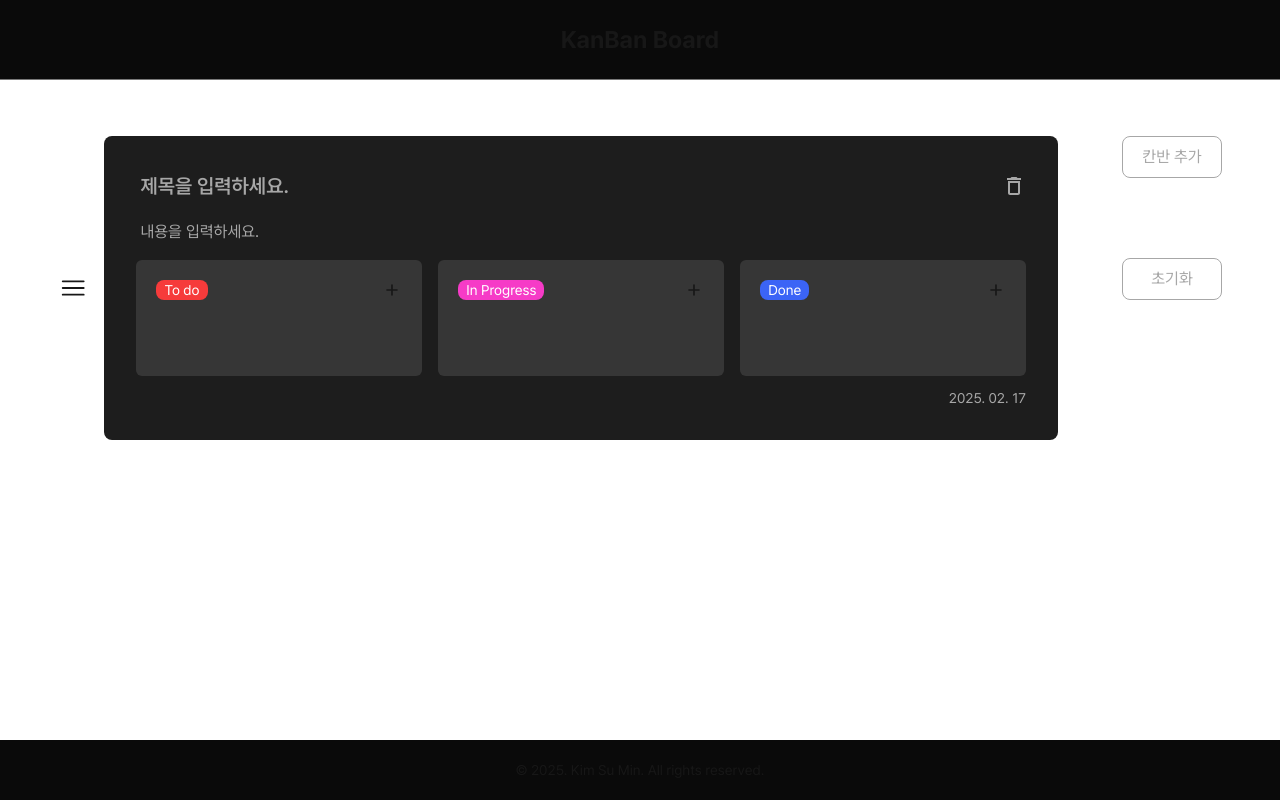
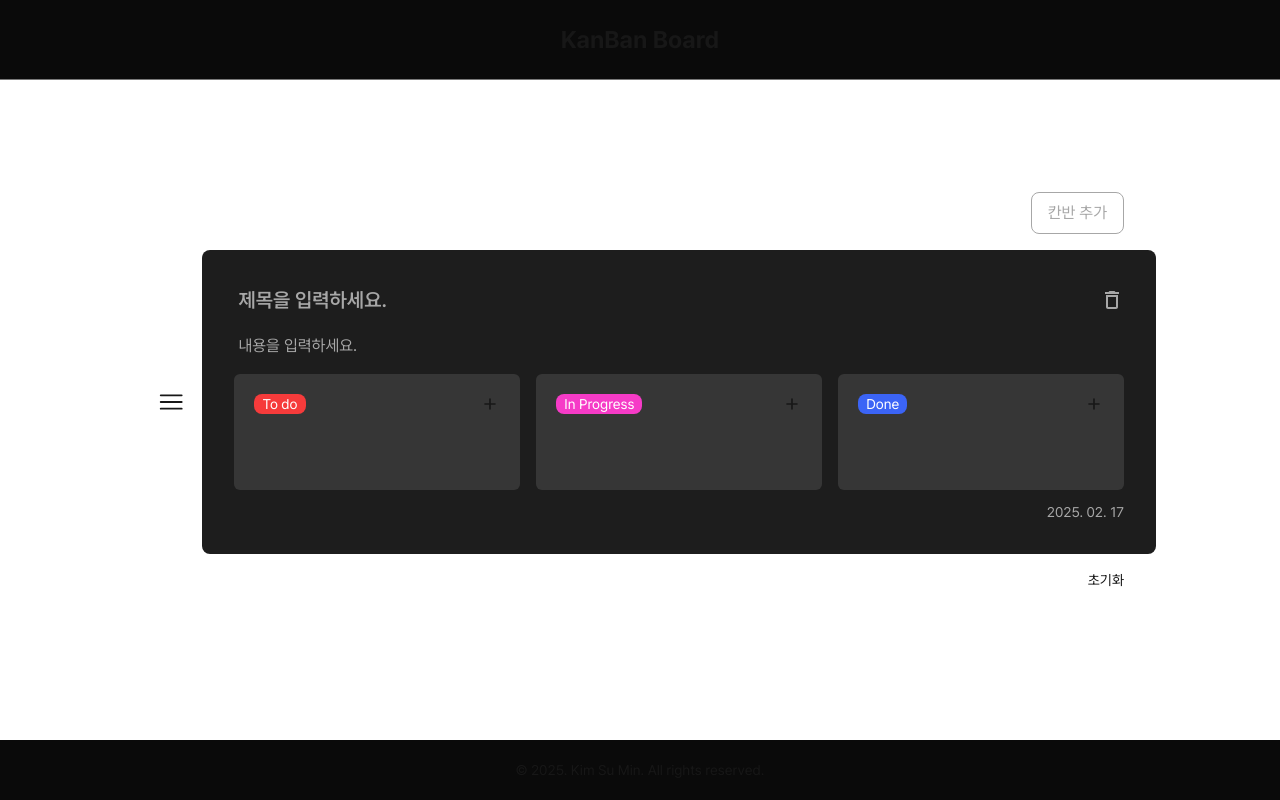
Before and after one commit to ssumanlife/kanban-todo, a Next.js app: page / in a window 1280 px wide. Built offline with nearby package versions, Linux system fonts and the light colour scheme.

Commit message:
feat: sidebar제거 후 kanbanSection컴포넌트 추가 (#26)

```diff
--- a/app/page.tsx
+++ b/app/page.tsx
@@ -1,6 +1,6 @@
 import dynamic from 'next/dynamic'
 
-import SideBar from '@/components/layout/sidebar'
+import KanbanSection from '@/components/layout/kanban-section'
 import Skeleton from '@/components/ui/skeleton'
 
 const KanbanContainer = dynamic(() => import('@/components/layout/kanban-container'), {
@@ -10,11 +10,10 @@ const KanbanContainer = dynamic(() => import('@/components/layout/kanban-contain
 
 const Home = () => {
   return (
-    <main className="flex max-w-screen-xl gap-16 pt-14 justify-between">
-      <section className="min-w-section_w min-h-fit">
+    <main className="max-w-section_w my-header_h mx-auto gap-4 pt-4 overflow-visible ">
+      <KanbanSection>
         <KanbanContainer />
-      </section>
-      <SideBar />
+      </KanbanSection>
     </main>
   )
 }
--- /dev/null
+++ b/components/layout/kanban-section.tsx
@@ -0,0 +1,31 @@
+'use client'
+
+import useKanbanStore from '@/stores/kanban-store'
+
+import Button from '../ui/button'
+
+interface Props {
+  children: React.ReactNode
+}
+
+const KanbanSection = ({ children }: Props) => {
+  const { addKanban, resetKanban } = useKanbanStore((state) => state.actions)
+
+  return (
+    <div className="flex flex-col gap-4 p-4">
+      <div className="flex w-full justify-end fixed top-5 right-2 md:static">
+        <Button onClick={addKanban}>칸반 추가</Button>
+      </div>
+
+      <section className="min-h-fit">{children}</section>
+
+      <div className="flex w-full justify-end">
+        <Button onClick={resetKanban} variant="border_b" className="text-sm">
+          초기화
+        </Button>
+      </div>
+    </div>
+  )
+}
+
+export default KanbanSection
--- a/components/layout/sidebar.tsx
+++ /dev/null
@@ -1,20 +0,0 @@
-'use client'
-
-import useKanbanStore from '@/stores/kanban-store'
-
-import Button from '../ui/button'
-
-const SideBar = () => {
-  const { addKanban, resetKanban } = useKanbanStore((state) => state.actions)
-
-  return (
-    <aside className="relative h-full w-[100px]">
-      <div className="fixed flex flex-col gap-20 w-[100px]">
-        <Button onClick={addKanban}>칸반 추가</Button>
-        <Button onClick={resetKanban}>초기화</Button>
-      </div>
-    </aside>
-  )
-}
-
-export default SideBar
```
